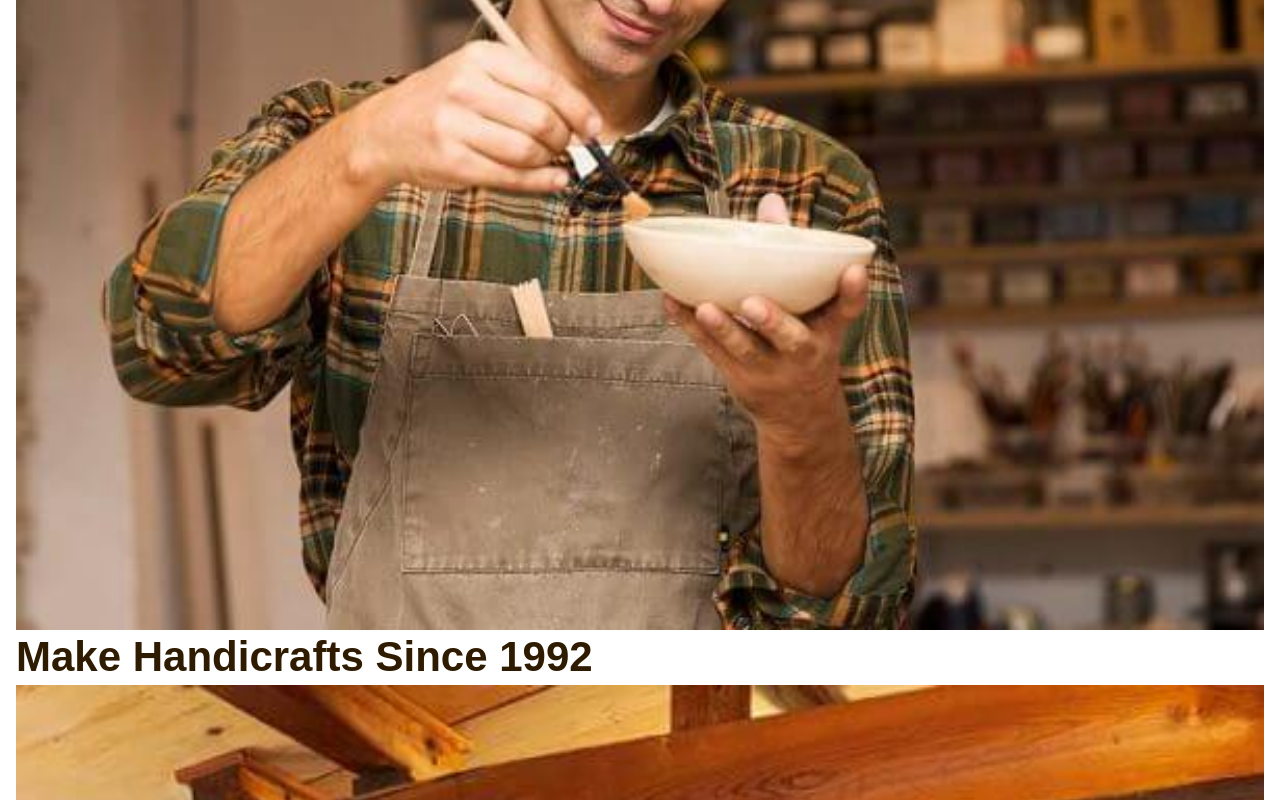
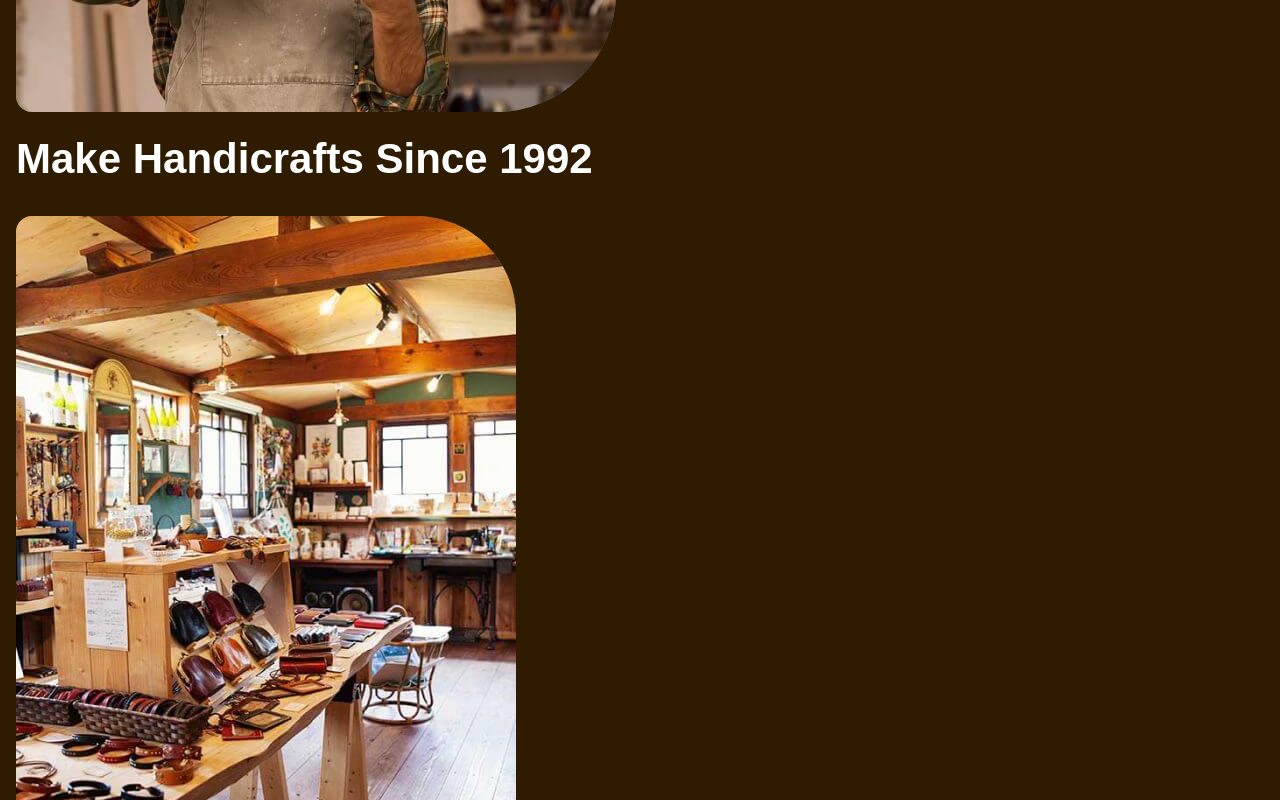
Before and after one commit to Almousaz/craftiwebdesign-repo, a plain HTML site: page index.html in a window 1280 px wide. Shown: the part 2520-3320 px from the top of the page. Drawn offline with nearby package versions, Linux system fonts and the light colour scheme; a web font is replaced by a local one.

Commit message:
adding style in about section

```diff
--- a/style.css
+++ b/style.css
@@ -320,3 +320,42 @@ body {
   right: 0;
   width: 160px;
 }
+
+/* about section */
+
+.about{
+  background-color: var(--bistre);
+  color: var(--white);
+}
+.about .container{
+  display: grid;
+  gap: 30px;
+}
+.about-banner{
+  border-radius: var(--radius-16);
+  max-width: max-content;
+}
+.about-banner-1 {
+  border-bottom-right-radius: 120px;
+}
+.about .section-title {
+  color: var(--white);
+}
+.about .wrapper .section-title{
+  margin-block-start: 20px;
+}
+
+.about-banner-2{
+  border-top-right-radius: 100px;
+  border-bottom-left-radius: 100px;
+}
+.about-content .section-title{
+  margin-block-end: 20px;
+}
+.about .btn {
+  margin-block: 30px;
+}
+.about-banner-3 {
+  border-bottom-right-radius: 100px;
+
+}
```
Also changed, not shown: index.html (+5 -1 lines).
